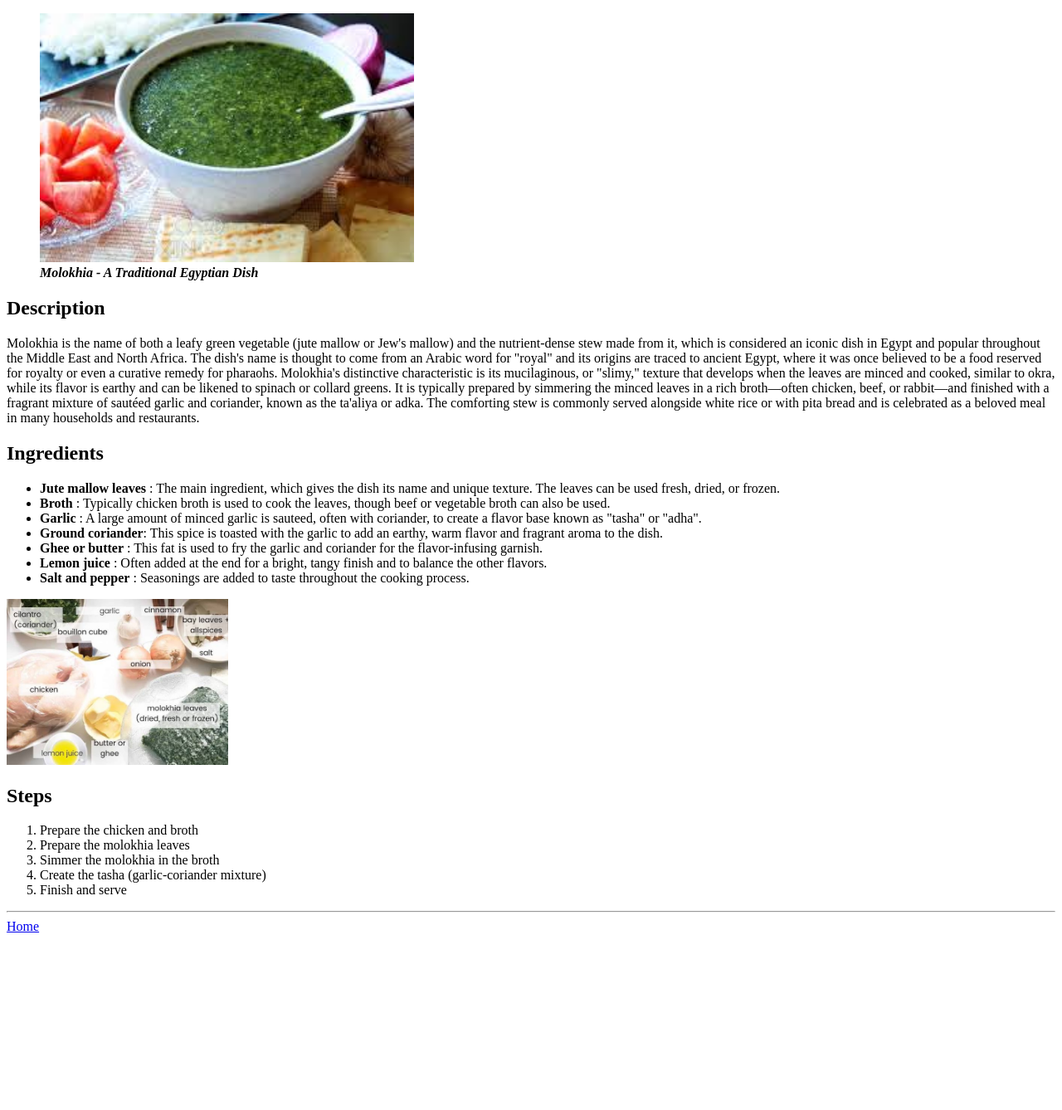
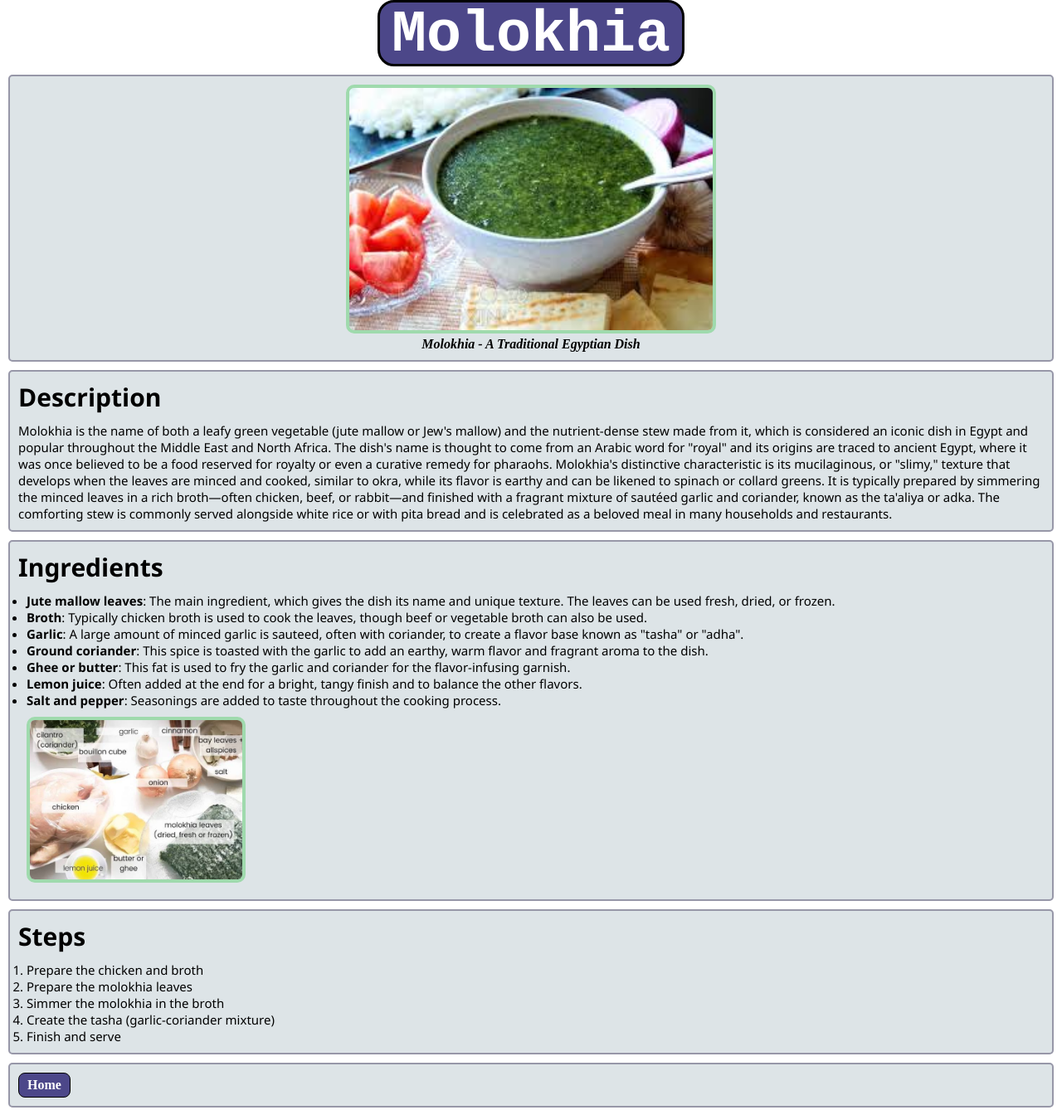
Before and after one commit to Mo7amed3nan/odin-recipes, a plain HTML site: page recipes/molokhia.html in a window 1280 px wide. Shown: the whole page at 83% size. Before the commit the page ends 1134 px from the top, so only its background shows below. Drawn offline with Linux system fonts and the light colour scheme.

Commit message:
added css styling

```diff
--- a/recipes/molokhia.html
+++ b/recipes/molokhia.html
@@ -2,42 +2,55 @@
 <html>
 <head>
   <meta charset="UTF-8" />
-    <title> Molokhia </title>
+  <link rel="stylesheet" href="../style.css">
+  <title>Molokhia</title>
 </head>
 <body>
 
+  <h1 class="sub-title">Molokhia</h1>
+
+  <div class="back image">
     <figure>
-        <img src = "../srcs/molokhia.jpg" alt = "molokhia image" height = "300">
-        <figcaption> <strong><em>Molokhia - A Traditional Egyptian Dish </strong></em></figcaption>
+      <img class="molokhia-image" src="../srcs/molokhia.jpg" alt="molokhia image" height="300">
+      <figcaption><strong><em>Molokhia - A Traditional Egyptian Dish</em></strong></figcaption>
     </figure>
+  </div>
 
-    <h2> Description</h2>
-    <p>Molokhia is the name of both a leafy green vegetable (jute mallow or Jew's mallow) and the nutrient-dense stew made from it, which is considered an iconic dish in Egypt and popular throughout the Middle East and North Africa. The dish's name is thought to come from an Arabic word for "royal" and its origins are traced to ancient Egypt, where it was once believed to be a food reserved for royalty or even a curative remedy for pharaohs. Molokhia's distinctive characteristic is its mucilaginous, or "slimy," texture that develops when the leaves are minced and cooked, similar to okra, while its flavor is earthy and can be likened to spinach or collard greens. It is typically prepared by simmering the minced leaves in a rich broth—often chicken, beef, or rabbit—and finished with a fragrant mixture of sautéed garlic and coriander, known as the ta'aliya or adka. The comforting stew is commonly served alongside white rice or with pita bread and is celebrated as a beloved meal in many households and restaurants.</p>
+  <div class="back description">
+    <h2 class="heading-font-view">Description</h2>
+    <p class="text-font-view">
+      Molokhia is the name of both a leafy green vegetable (jute mallow or Jew's mallow) and the nutrient-dense stew made from it, which is considered an iconic dish in Egypt and popular throughout the Middle East and North Africa. The dish's name is thought to come from an Arabic word for "royal" and its origins are traced to ancient Egypt, where it was once believed to be a food reserved for royalty or even a curative remedy for pharaohs. Molokhia's distinctive characteristic is its mucilaginous, or "slimy," texture that develops when the leaves are minced and cooked, similar to okra, while its flavor is earthy and can be likened to spinach or collard greens. It is typically prepared by simmering the minced leaves in a rich broth—often chicken, beef, or rabbit—and finished with a fragrant mixture of sautéed garlic and coriander, known as the ta'aliya or adka. The comforting stew is commonly served alongside white rice or with pita bread and is celebrated as a beloved meal in many households and restaurants.
+    </p>
+  </div>
 
-    <h2> Ingredients</h2>
-    <ul>
-        <li> <strong>Jute mallow leaves </strong> : The main ingredient, which gives the dish its name and unique texture. The leaves can be used fresh, dried, or frozen.</li>
-        <li> <strong>Broth</strong> : Typically chicken broth is used to cook the leaves, though beef or vegetable broth can also be used.</li>
-        <li> <strong>Garlic</strong> : A large amount of minced garlic is sauteed, often with coriander, to create a flavor base known as "tasha" or "adha".</li>
-        <li> <strong>Ground coriander</strong>: This spice is toasted with the garlic to add an earthy, warm flavor and fragrant aroma to the dish.</li>
-        <li> <strong>Ghee or butter</strong> :  This fat is used to fry the garlic and coriander for the flavor-infusing garnish.</li>
-        <li> <strong>Lemon juice</strong> : Often added at the end for a bright, tangy finish and to balance the other flavors.</li>
-        <li> <strong>Salt and pepper</strong> : Seasonings are added to taste throughout the cooking process. </li>
+  <div class="back ingredients">
+    <h2 class="heading-font-view">Ingredients</h2>
+    <ul class="text-font-view">
+      <li><strong>Jute mallow leaves</strong>: The main ingredient, which gives the dish its name and unique texture. The leaves can be used fresh, dried, or frozen.</li>
+      <li><strong>Broth</strong>: Typically chicken broth is used to cook the leaves, though beef or vegetable broth can also be used.</li>
+      <li><strong>Garlic</strong>: A large amount of minced garlic is sauteed, often with coriander, to create a flavor base known as "tasha" or "adha".</li>
+      <li><strong>Ground coriander</strong>: This spice is toasted with the garlic to add an earthy, warm flavor and fragrant aroma to the dish.</li>
+      <li><strong>Ghee or butter</strong>: This fat is used to fry the garlic and coriander for the flavor-infusing garnish.</li>
+      <li><strong>Lemon juice</strong>: Often added at the end for a bright, tangy finish and to balance the other flavors.</li>
+      <li><strong>Salt and pepper</strong>: Seasonings are added to taste throughout the cooking process.</li>
     </ul>
+    <img class="molokhia-ingredients-image" src="../srcs/molokhia_ingredients.jpg" alt="molokhia ingredients image" height="200">
+  </div>
 
-    <img src = "../srcs/molokhia_ingredients.jpg" alt = "molokhia ingredients image" height="200">
-
-    <h2> Steps </h2>
-    <ol>
+  <div class="back steps">
+    <h2 class="heading-font-view">Steps</h2>
+    <ol class="text-font-view">
       <li>Prepare the chicken and broth</li>
       <li>Prepare the molokhia leaves</li>
       <li>Simmer the molokhia in the broth</li>
       <li>Create the tasha (garlic-coriander mixture)</li>
       <li>Finish and serve</li>
     </ol>
+  </div>
 
-    <hr>
-    <a href = "../index.html"> Home </a>
+  <div class="back home">
+  <a class="home-link" href="../index.html">Home</a>
+  </div>
 
 </body>
 </html>
--- /dev/null
+++ b/style.css
@@ -0,0 +1,110 @@
+*{
+  margin : 0;
+  padding : 0;
+  box-sizing : border-box;
+
+}
+
+
+.the-main-title{
+  background-color : rgb(12, 3, 34);
+  padding : 10px;
+  border : 3px solid darkgreen;
+  border-radius : 20px;
+  width : 400px;
+  text-align: center;
+  margin : 40px auto 20px;
+  color : white;
+}
+
+
+
+
+
+.recipe-title{
+  font-family:  sans-serif;
+  background-color : rgb(76, 71, 137);
+  border : 1px solid darkgreen;
+  border-radius : 10px;
+  padding : 10px;
+  text-decoration: none;
+  color : white;
+  border : 4px solid black;
+  margin-bottom: 10px;
+  display: block;
+  margin : 10px;
+}
+
+.back {
+  background-color : rgb(221, 228, 231);
+  margin : 10px;
+  padding : 10px;
+  border : 2px solid rgb(151, 151, 168);
+  border-radius : 5px;
+}
+
+.sub-title{
+  font-size : 70px;
+  font-family: 'Courier New', Courier, monospace;
+  background-color : rgb(76, 71, 137);
+  padding : auto;
+  width : 370px;
+  height: 80px;
+  margin : 0 auto;
+  border : 3px solid rgb(0, 0, 0);
+  border-radius : 20px;
+  color : white;
+  text-align : center;
+}
+
+.image{
+  text-align : center;
+}
+
+.koshari-image{
+  border : 4px solid rgb(218, 159, 159);
+  border-radius : 10px;
+}
+
+.molokhia-image{
+  border : 4px solid rgb(159, 218, 173);
+  border-radius : 10px;
+}
+
+.heading-font-view{
+  font-family : 'Segoe UI', Tahoma, Geneva, Verdana, sans-serif;
+  font-size : 30px;
+  margin-bottom : 10px;
+}
+
+.text-font-view{
+  font-size : 15px;
+  font-family : 'Segoe UI', Tahoma, Geneva, Verdana, sans-serif;
+}
+
+li{
+  margin-left : 10px;
+}
+
+.home-link {
+  background-color: rgb(76, 71, 137);
+  padding: 5px 10px;
+  border: 1px solid black;
+  border-radius: 8px;
+  text-decoration: none; /* to remove the original docoration make by <a> */
+  color: white;
+  font-weight: bold;
+  display: inline-block; /* preferred when dealing with an inline box as a block */
+  cursor: pointer;
+}
+
+.home-link:hover {
+  background-color: rgb(180, 170, 220);
+}
+
+.molokhia-ingredients-image{
+  border : 4px solid rgb(159, 218, 173);
+  border-radius : 10px;
+  display: block;
+  margin: 10px;
+}
```
Also changed, not shown: index.html (+6 -6 lines), recipes/koshari.html (+29 -14 lines). Lines whose indentation alone changed are shown as unchanged.
